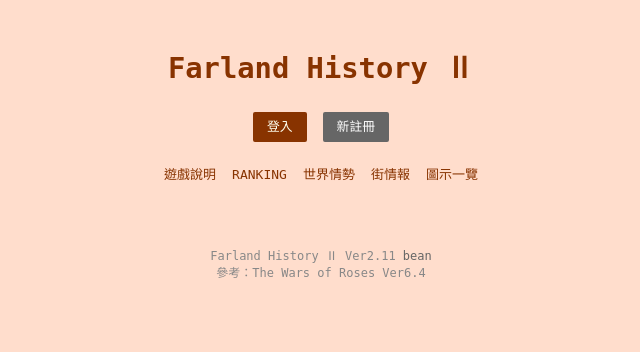
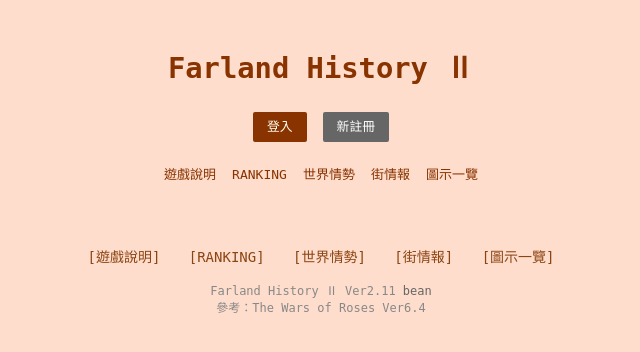
Before and after one commit to Huai328/farland2, a Flask app: page / in a window 1280 px wide. Shown: the top 352 px of the page, without its empty margins (319-959 px from the left). Run offline with Flask 3, Linux system fonts and the light colour scheme.

Commit message:
Update base.html

```diff
--- a/templates/base.html
+++ b/templates/base.html
@@ -20,6 +20,15 @@
     {% block content %}{% endblock %}
 
     <footer class="site-footer">
+       <!-- 💡 手動補上登入後的功能導覽按鈕 -->
+<div style="text-align: center; margin-bottom: 15px; font-size: 14px;">
+    <a href="/manual" target="_blank" style="color: #8b4513; text-decoration: none; margin: 0 10px;">[遊戲說明]</a>
+    <a href="/ranking" target="_blank" style="color: #8b4513; text-decoration: none; margin: 0 10px;">[RANKING]</a>
+    <a href="/world" target="_blank" style="color: #8b4513; text-decoration: none; margin: 0 10px;">[世界情勢]</a>
+    <a href="/town" target="_blank" style="color: #8b4513; text-decoration: none; margin: 0 10px;">[街情報]</a>
+    <a href="/icons" target="_blank" style="color: #8b4513; text-decoration: none; margin: 0 10px;">[圖示一覽]</a>
+</div>
+
         <p>{{ GAME_VERSION }}
             <a href="https://farland2.onrender.com/top" target="_blank">bean</a><br>
             參考：The Wars of Roses Ver6.4
```
